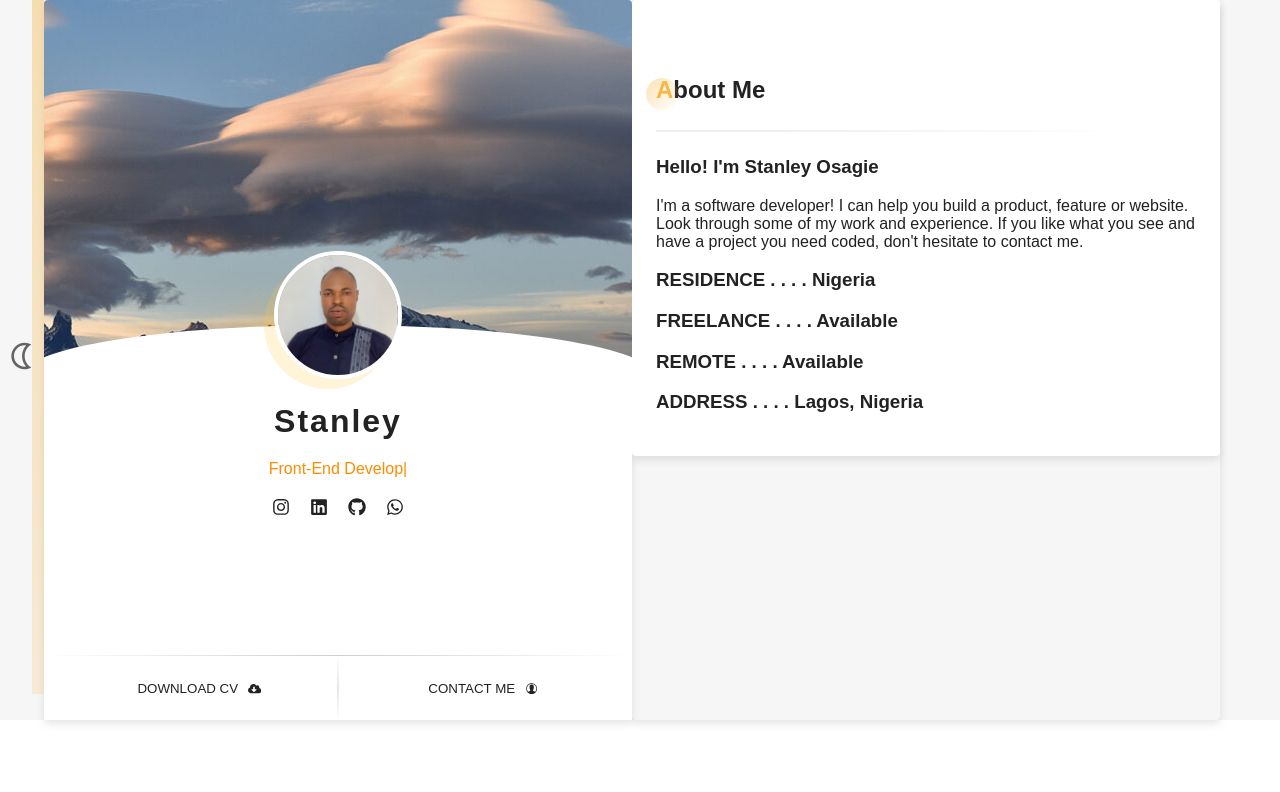
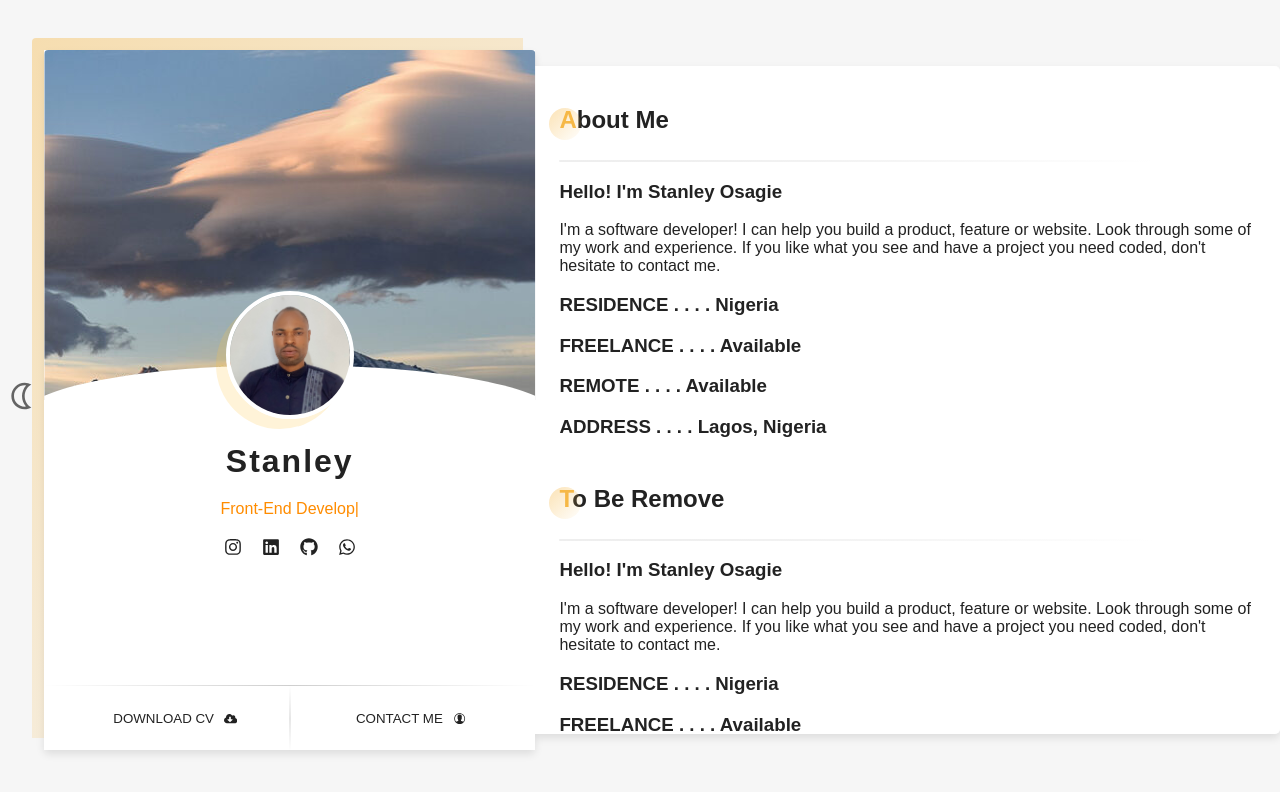
Before and after one commit to sagieramos/stanley-osagie-porforlio, a React (Create React App) app: page / in a window 1280 px wide. Shown: the top 792 px of the page. Built offline with nearby package versions, Linux system fonts and the light colour scheme; a web font is replaced by a local one.

Commit message:
progress

```diff
--- a/src/components/About.js
+++ b/src/components/About.js
@@ -18,8 +18,8 @@ const About = () => {
       backgroundImage: 'linear-gradient(135deg, #f6b84666 0%, #f6b84603 100%)',
       /* background: '#ffc23d70', */
       position: 'absolute',
-      height: '98%',
-      width: '98%',
+      height: '100%',
+      width: '100%',
       borderRadius: '4px 0',
       left: offset,
       top: offset,
--- a/src/components/Aboutme.js
+++ b/src/components/Aboutme.js
@@ -17,6 +17,18 @@ const Aboutme = () => {
         <h3>REMOTE . . . . Available</h3>
         <h3>ADDRESS . . . . Lagos, Nigeria</h3>
       </article>
+
+      <Title text="To Be Remove" />
+      <article>
+        <h3>{heading}</h3>
+        <p>{paragraph}</p>
+      </article>
+      <article>
+        <h3>RESIDENCE . . . . Nigeria</h3>
+        <h3>FREELANCE . . . . Available</h3>
+        <h3>REMOTE . . . . Available</h3>
+        <h3>ADDRESS . . . . Lagos, Nigeria</h3>
+      </article>
     </section>
   );
 };
--- a/src/components/App.js
+++ b/src/components/App.js
@@ -12,11 +12,13 @@ function App() {
     backgroundColor: value ? '#161616' : '#F6F6F6',
     color: !value ? '#646464' : '#fff',
   };
+  const displayMode = value ? 'u982y38wydg-dark-mode' : 'u982y38wydg-light-mode';
+
   return (
     <div style={styles} className="App">
       <Option />
       <div id="about-i-sagie"><About /></div>
-      <div id="cards-i-sagie"><Cards /></div>
+      <div id="cards-i-sagie" className={displayMode}><Cards /></div>
       <div />
     </div>
   );
--- a/src/components/app.scss
+++ b/src/components/app.scss
@@ -3,13 +3,22 @@ $breakpoint-small: 680px;
 
 .App {
     width: 100vw;
+    height: 100vh;
     box-sizing: border-box;
 }
+
+.u982y38wydg-dark-mode {
+    background-color: #222222
+  }
+
+  .u982y38wydg-light-mode {
+    background-color: #ffff
+  }
 
 #cards-i-sagie {
     position: relative;
     box-sizing: border-box;
-    border-radius: 4px;
+    padding: 12px 0;
     box-shadow: 0 4px 8px rgba(0, 0, 0, 0.1);
 }
 
@@ -19,7 +28,19 @@ $breakpoint-small: 680px;
         flex-direction: column;
         align-items: center;
         justify-content: center;
-        padding: 100px;
+        padding: 24px;
+        gap: 24px;
+        overflow: auto;
+    }
+
+    .App::-webkit-scrollbar {
+        width: 6px;
+        background-color: #777;
+    }
+
+    .App::-webkit-scrollbar-track {
+        -webkit-box-shadow: inset 0 0 6px rgba(0,0,0,0.3);
+        background-color: #333;
     }
 
     #cards-i-sagie {
@@ -43,26 +64,7 @@ $breakpoint-small: 680px;
         align-items: center;
         justify-content: center;
         padding: 100px;
-    }
-
-    #cards-i-sagie {
-        width: 588px;
-    }
-
-    #about-i-sagie {
-        display: flex;
-        flex-direction: column;
-        align-items: center;
-        width: 588px;
-    }
-
-
-  }
-
-@media only screen and (min-width: $breakpoint-large) {
-    .App {
-        display: flex;
-        gap: 0;
+        overflow: auto;
     }
 
     #cards-i-sagie {
@@ -76,3 +78,48 @@ $breakpoint-small: 680px;
         width: 588px;
     }
   }
+
+@media only screen and (min-width: $breakpoint-large) {
+    .App {
+        display: flex;
+        align-items: center;
+        justify-content: center;
+        gap: 0;
+    }
+
+    #cards-i-sagie {
+        width: 800px;
+        max-height: 668px;
+        overflow-y: scroll;
+        border-radius: 0 5px 5px 0 ;
+    }
+
+    #about-i-sagie {
+        display: flex;
+        flex-direction: column;
+        align-items: center;
+        width: 528px;
+        max-height: 700px;
+    }
+
+    #cards-i-sagie::-webkit-scrollbar {
+        width: 6px;
+        background-color: #77777700;
+        height: 10px;
+    }
+
+    #cards-i-sagie::-webkit-scrollbar-track {
+        background-color: transparent;
+        border-radius: 0 5px 5px 0;
+        height: 10px;
+    }
+
+    #cards-i-sagie::-webkit-scrollbar-thumb {
+        background: #777;
+        border-radius: 10px;
+      }
+
+    #cards-i-sagie::-webkit-scrollbar-thumb:hover {
+        background: linear-gradient(135deg, #f6b84666 0%, #f6b84603 100%),
+      }
+  }
--- a/src/components/cards.scss
+++ b/src/components/cards.scss
@@ -1,7 +1,6 @@
 .cards-i-sagie {
-    position: relative;
     box-sizing: border-box;
-    padding: 24px;
+    padding: 0 24px;
     border-radius: 4px;
-    box-shadow: 0 4px 8px rgba(0, 0, 0, 0.1);
+    height: 100%;
 }
--- a/src/components/title.scss
+++ b/src/components/title.scss
@@ -1,7 +1,7 @@
 .title-i-sagie {
     position: relative;
     font-size: 16px;
-    margin: 24px 0;
+    margin: 0;
     padding: 8px 0;
 
     &::before {
--- a/src/index.css
+++ b/src/index.css
@@ -6,7 +6,7 @@ body {
     sans-serif;
   -webkit-font-smoothing: antialiased;
   -moz-osx-font-smoothing: grayscale;
-  overflow-x: hidden;
+  overflow: hidden;
 }
 
 code {
```
